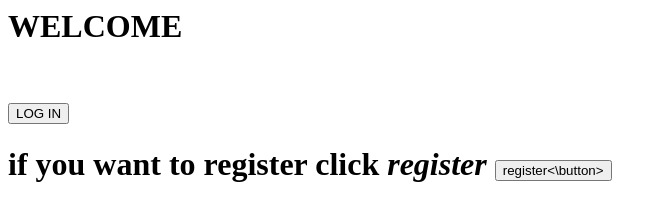
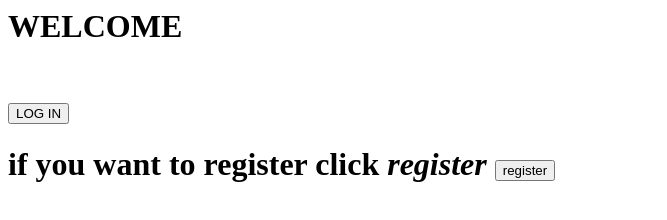
Before and after one commit to fm8dt6w7m8-ctrl/muj-projekt-, a plain HTML site: page index.html in a window 1280 px wide. Shown: the whole page, without its empty margins (0-667 px from the left). Drawn offline with Linux system fonts and the light colour scheme.

Commit message:
Update index.html

```diff
--- a/index.html
+++ b/index.html
@@ -3,4 +3,4 @@
 <button>LOG IN</button>
 <br>
 <h1>if you want to register click <em>register</em>
-<button>register<\button>
+<button>register</button>
```
